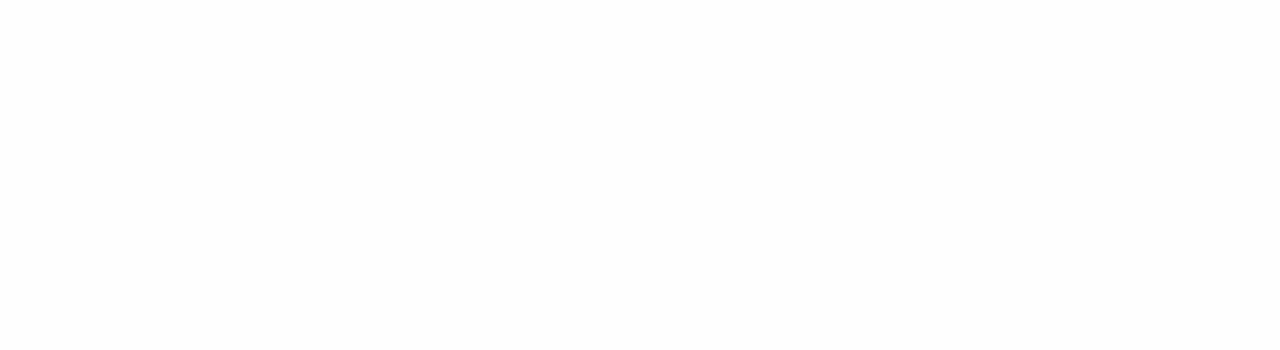
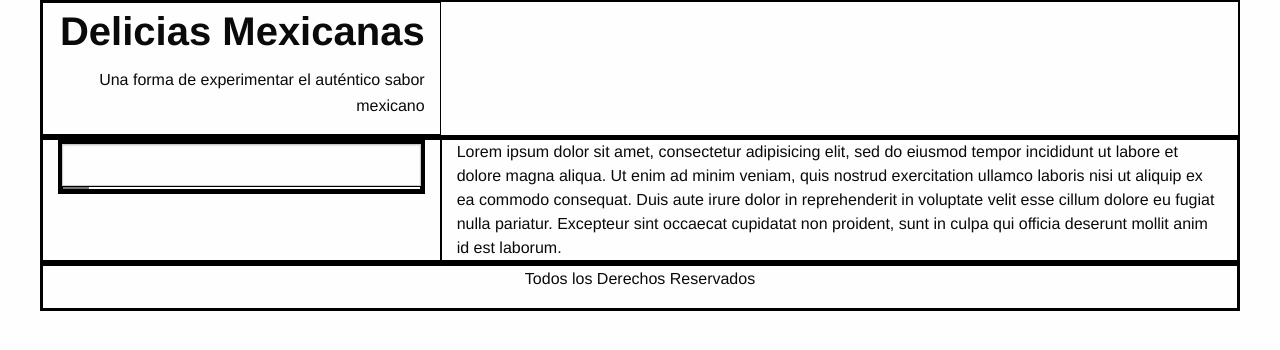
Before and after one commit to JuanRS12/Proyecto-Final, a plain HTML site: page blog_gastro/index.html in a window 1280 px wide. Drawn offline with Linux system fonts and the light colour scheme.

Commit message:
Blog Gastro 2

```diff
--- a/blog_gastro/css/app.css
+++ b/blog_gastro/css/app.css
@@ -0,0 +1,3 @@
+div{
+  border: solid 1px black;
+}
--- a/blog_gastro/index.html
+++ b/blog_gastro/index.html
@@ -11,8 +11,52 @@
     <title>Blog de Gastronomía</title>
   </head>
   <body>
+    <header>
+      <div class="grid-container">
+          <div class="grid-x grid-padding-x">
+            <div class=" medium-4 large-4 cell">
+              <h2 class="text-right"><strong>Delicias Mexicanas</strong></h2>
+              <p class="text-right">Una forma de experimentar el auténtico sabor mexicano</p>
+            </div>
 
+        </div>
+      </div>
+    </header>
+    <!-- Acá termina el header y comienza la sección de contenido-->
 
+    <div class="grid-container">
+      <div class="grid-x grid-padding-x">
+        <div class=" medium-4 large-4 cell">
+          <div class="row">
+            <div class="small-11 medium-11 large-11 cell" class="input-group">
+              <div class="row collapse postfix-round">
+                <div class="small-4 cell">
+                  <input type="text" class="input-group-field">
+                  <div class="input-group-button">
+                    <button class="button small button secondary" type="button">
+                      <span aria-hidden="true"><i class=""></i></span>
+                    </button>
+                  </div>
+                </div>
+              </div>
+            </div>
+          </div>
+        </div>
+        <div class="medium-8 large-8 cell">
+          Lorem ipsum dolor sit amet, consectetur adipisicing elit, sed do eiusmod tempor incididunt ut labore et dolore magna aliqua. Ut enim ad minim veniam, quis nostrud exercitation ullamco laboris nisi ut aliquip ex ea commodo consequat. Duis aute irure dolor in reprehenderit in voluptate velit esse cillum dolore eu fugiat nulla pariatur. Excepteur sint occaecat cupidatat non proident, sunt in culpa qui officia deserunt mollit anim id est laborum.
+        </div>
+      </div>
+    </div>
+
+    <footer>
+      <div class="grid-container">
+        <div class="grid-x grid-padding-x">
+          <div class="medium-12 large-12 cell">
+            <p class="text-center">Todos los Derechos Reservados</p>
+          </div>
+        </div>
+      </div>
+    </footer>
 
     <script src="js/vendor/jquery.js"></script>
     <script src="js/vendor/what-input.js"></script>
```
